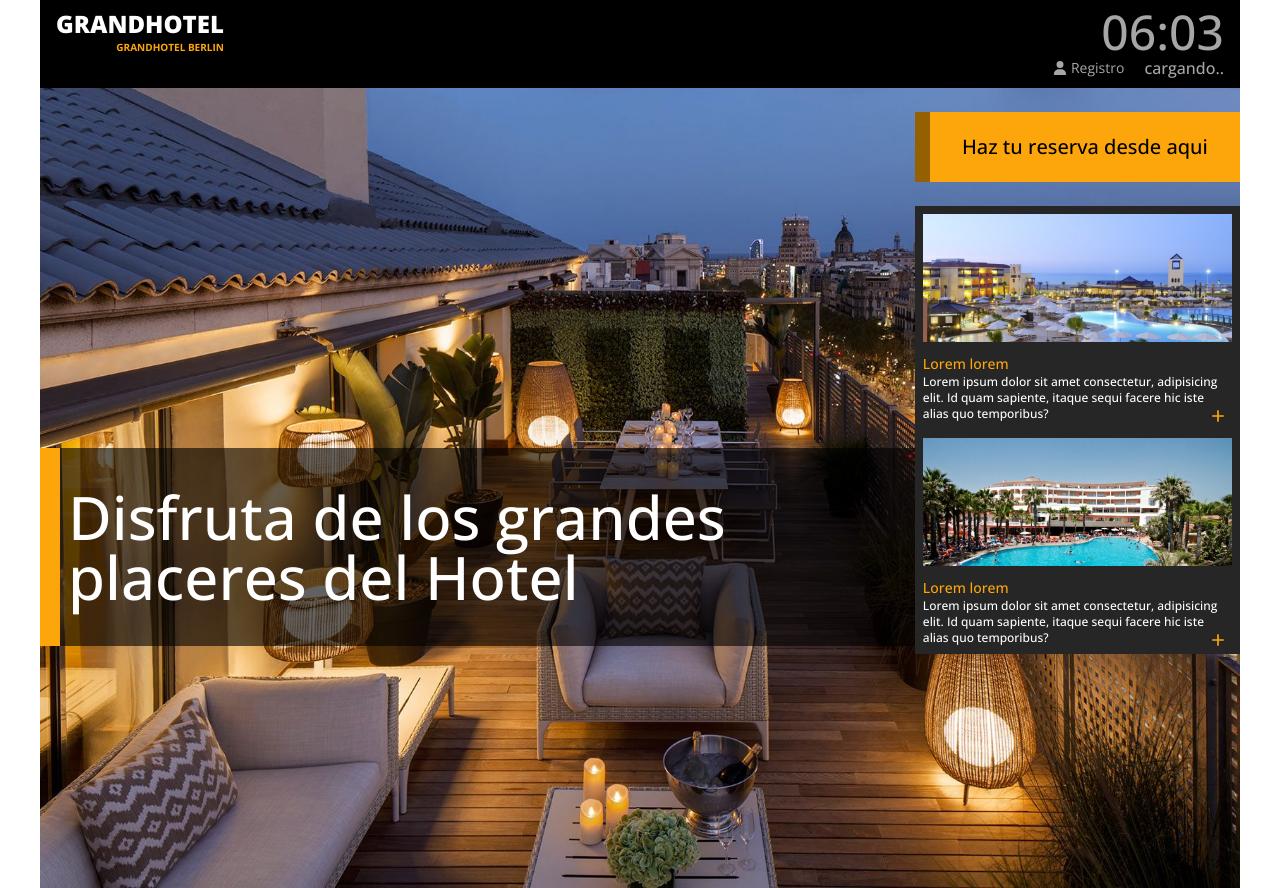
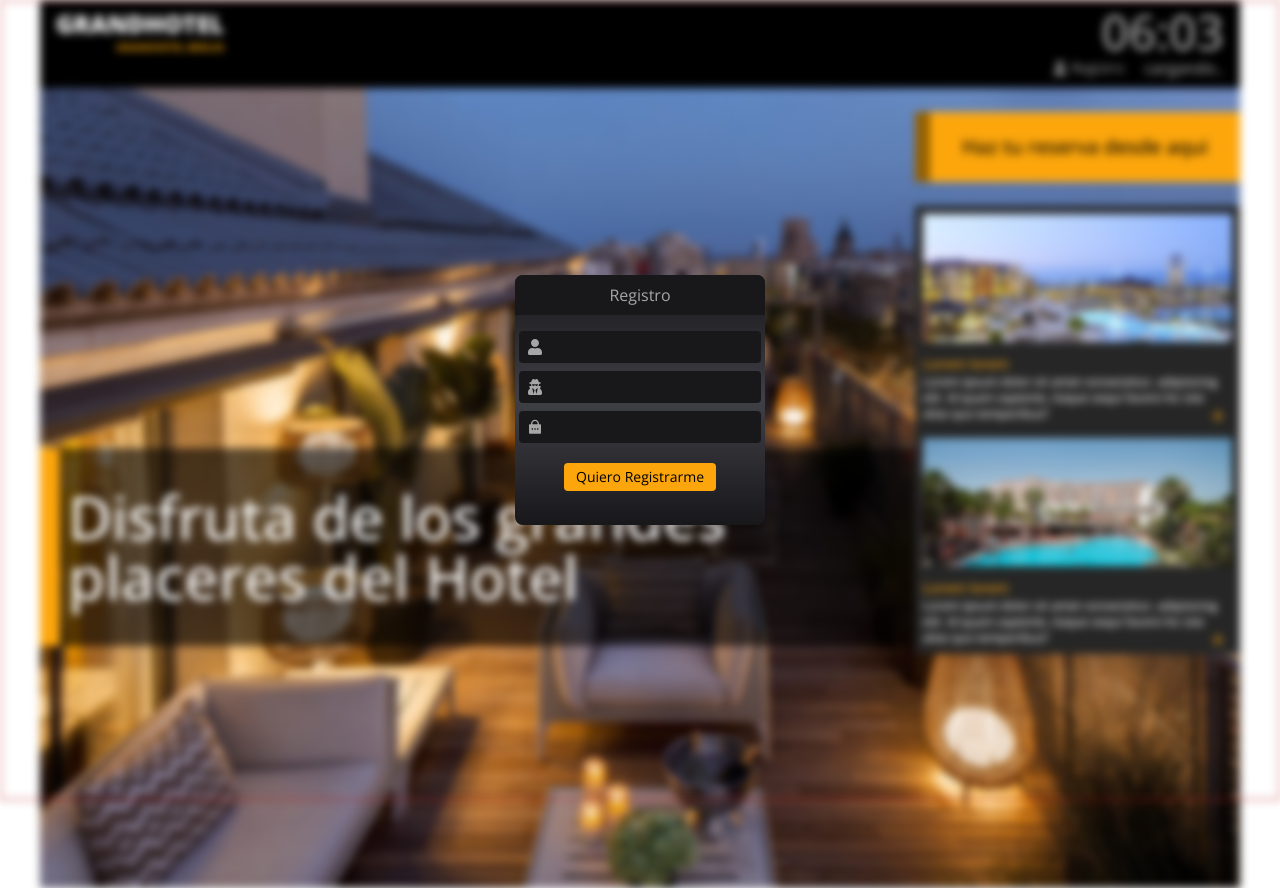
Before and after one commit to MarckWeb/hotel_reservas, a React (Vite) app in the folder hotel_front/: page / in a window 1280 px wide. Both pictures are taken after a click on the element "Registro". Built offline with nearby package versions, Linux system fonts and the light colour scheme; no server answers.

Commit message:
implement state toggle in components home, header, app

```diff
--- a/hotel_front/src/App.tsx
+++ b/hotel_front/src/App.tsx
@@ -1,26 +1,31 @@
-import { useState } from 'react'
 import './App.css'
 import Header from './layout/Header'
 import Home from './page/Home'
 import Form from './layout/Form'
-
+import { useVisibility } from './hook/useVisibility'
+import { useState } from 'react'
 
 function App() {
-  const [activeBlur, setActiveBlur] = useState(false)
-  return (
+   //const [isVisible, setIsVisible] = useState<boolean>(false)
+   const { isVisible, toggleVisibility } = useVisibility()
 
-    <div>
-      <div className={`w-full max-w-[1200px] h-screen m-auto font-sans ${activeBlur ? 'blur-sm' : ''}  relative`} >
-        <Header />
-        <Home />
+   return (
+      <div>
+         <div
+            className={`w-full max-w-[1200px] h-screen m-auto font-sans ${isVisible ? 'blur-sm' : ''}  relative`}
+         >
+            <Header toggleVisibility={toggleVisibility} />
 
+            <Home toggleVisibility={toggleVisibility} />
+         </div>
+         {isVisible && (
+            <>
+               <Form />
+               <div className="w-full h-full blur-sm border bottom-2 border-red-700 absolute top-0 left-0 "></div>
+            </>
+         )}
       </div>
-      {activeBlur && <>
-        <Form />
-        <div className='w-full h-full blur-sm border bottom-2 border-red-700 absolute top-0 left-0 ' ></div>
-      </>}
-    </div>
-  )
+   )
 }
 
 export default App
--- /dev/null
+++ b/hotel_front/src/hook/useVisibility.tsx
@@ -0,0 +1,14 @@
+import { useState } from 'react'
+
+const useVisibility = (initialVisibility: boolean = false) => {
+   const [isVisible, setIsVisible] = useState<boolean>(initialVisibility)
+
+   const toggleVisibility = () => {
+      setIsVisible((visible) => !visible)
+   }
+
+   console.log(isVisible)
+   return { isVisible, toggleVisibility }
+}
+
+export { useVisibility }
--- a/hotel_front/src/layout/Header.tsx
+++ b/hotel_front/src/layout/Header.tsx
@@ -1,19 +1,24 @@
-import Clock from "../components/Clock"
-import { FaUser } from "react-icons/fa6";
-import Weather from "../components/Weather";
+import Clock from '../components/Clock'
+import { FaUser } from 'react-icons/fa6'
+import Weather from '../components/Weather'
+import { ToggleVisibility } from '../types/toggle'
 
-const Header = () => {
+const Header = ({ toggleVisibility }: ToggleVisibility) => {
    return (
       <header className="bg-black flex flex-row justify-between py-1 md:py-2 px-2 md:px-4">
          <div className="flex flex-col items-end">
             <h2 className="text-white text-2xl font-extrabold">GRANDHOTEL</h2>
-            <span className="text-background-second text-[10px] font-bold">GRANDHOTEL BERLIN</span>
+            <span className="text-background-second text-[10px] font-bold">
+               GRANDHOTEL BERLIN
+            </span>
          </div>
 
          <section className="text-color-text-second flex flex-col items-end">
             <Clock />
             <div className="flex gap-5">
-               <p className="flex flex-row items-center gap-1 text-sm font-extralight cursor-pointer"
+               <p
+                  className="flex flex-row items-center gap-1 text-sm font-extralight cursor-pointer"
+                  onClick={toggleVisibility}
                >
                   <FaUser />
                   Registro
@@ -21,7 +26,6 @@ const Header = () => {
                <Weather />
             </div>
          </section>
-
       </header>
    )
 }
--- a/hotel_front/src/page/Home.tsx
+++ b/hotel_front/src/page/Home.tsx
@@ -1,30 +1,36 @@
-import Blog from "../components/Blog"
+import Blog from '../components/Blog'
 import ImageOne from '../assets/image1.jpg'
 import ImageTwo from '../assets/image2.jpg'
+import { ToggleVisibility } from '../types/toggle'
 
-
-const Home = () => {
+const Home = ({ toggleVisibility }: ToggleVisibility) => {
    return (
       <div className="bg-main-background w-full h-full bg-cover bg-no-repeat bg-left flex flex-row">
-
-         <h1 className="absolute md:relative z-10 mt-[480px] md:mt-[360px] w-full h-[180px] md:h-[198px] grid items-center text-4xl md:text-4xl text-color-text-primary pl-2 bg-backgroun-title border-l-[20px] border-background-second leading-[3rem] lg:text-6xl ">Disfruta de los grandes placeres del Hotel</h1>
+         <h1 className="absolute md:relative z-10 mt-[480px] md:mt-[360px] w-full h-[180px] md:h-[198px] grid items-center text-4xl md:text-4xl text-color-text-primary pl-2 bg-backgroun-title border-l-[20px] border-background-second leading-[3rem] lg:text-6xl ">
+            Disfruta de los grandes placeres del Hotel
+         </h1>
 
          <div className="w-[300px] md:w-[450px] ml-auto">
-
-            <button className="bg-background-second w-full border-l-[15px] border-[#946002] h-[70px] my-6 text-xl">Haz tu reserva desde aqui</button>
+            <button
+               className="bg-background-second w-full border-l-[15px] border-[#946002] h-[70px] my-6 text-xl"
+               onClick={toggleVisibility}
+            >
+               Haz tu reserva desde aqui
+            </button>
 
             <section className="hidden md:block bg-[#262626]">
-
                <Blog
                   img={ImageOne}
-                  alt='imagen del primer blog'
-                  title='Lorem lorem'
-                  content='Lorem ipsum dolor sit amet consectetur, adipisicing elit. Id quam sapiente, itaque sequi facere hic iste alias quo temporibus? ' />
+                  alt="imagen del primer blog"
+                  title="Lorem lorem"
+                  content="Lorem ipsum dolor sit amet consectetur, adipisicing elit. Id quam sapiente, itaque sequi facere hic iste alias quo temporibus? "
+               />
                <Blog
                   img={ImageTwo}
-                  alt='imagen del primer blog'
-                  title='Lorem lorem'
-                  content='Lorem ipsum dolor sit amet consectetur, adipisicing elit. Id quam sapiente, itaque sequi facere hic iste alias quo temporibus? ' />
+                  alt="imagen del primer blog"
+                  title="Lorem lorem"
+                  content="Lorem ipsum dolor sit amet consectetur, adipisicing elit. Id quam sapiente, itaque sequi facere hic iste alias quo temporibus? "
+               />
             </section>
          </div>
       </div>
--- a/hotel_front/src/services/serviceWeather.ts
+++ b/hotel_front/src/services/serviceWeather.ts
@@ -6,7 +6,7 @@ const apiKey = import.meta.env.VITE_API_KEY
 
 const getApiWeather = async (location: Location) => {
    try {
-      const response = await axios.get(`${baseUrl}?lat=${location.latitude || '43.26271'}&lon=${location.longitude || '-2.92528'}&appid=${apiKey}&units=metric`);
+      const response = await axios.get(`${baseUrl}?lat=${location.latitude}&lon=${location.longitude}&appid=${apiKey}&units=metric`);
       return (response.data);
    } catch (error) {
       console.error("Error fetching weather data:", error);
--- /dev/null
+++ b/hotel_front/src/types/toggle.ts
@@ -0,0 +1,3 @@
+export interface ToggleVisibility {
+   toggleVisibility: () => void
+}
```
Also changed, not shown: 1 other file (tests, documents, lock files or other folders).
